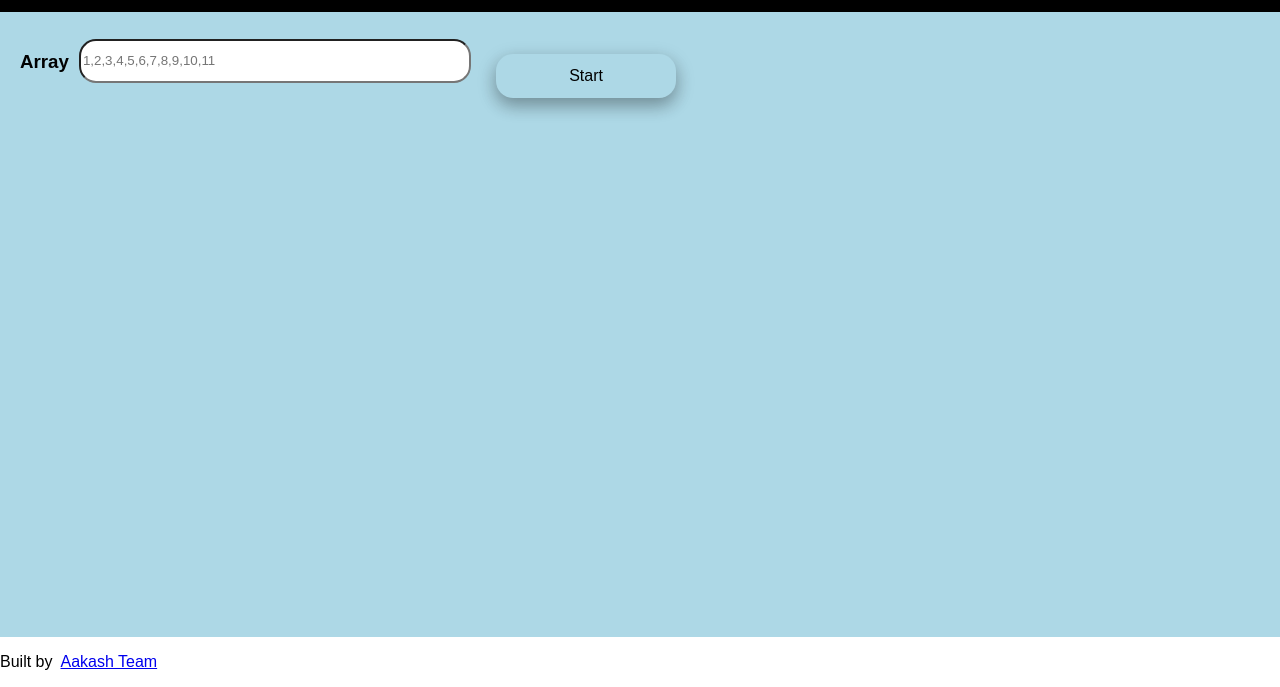
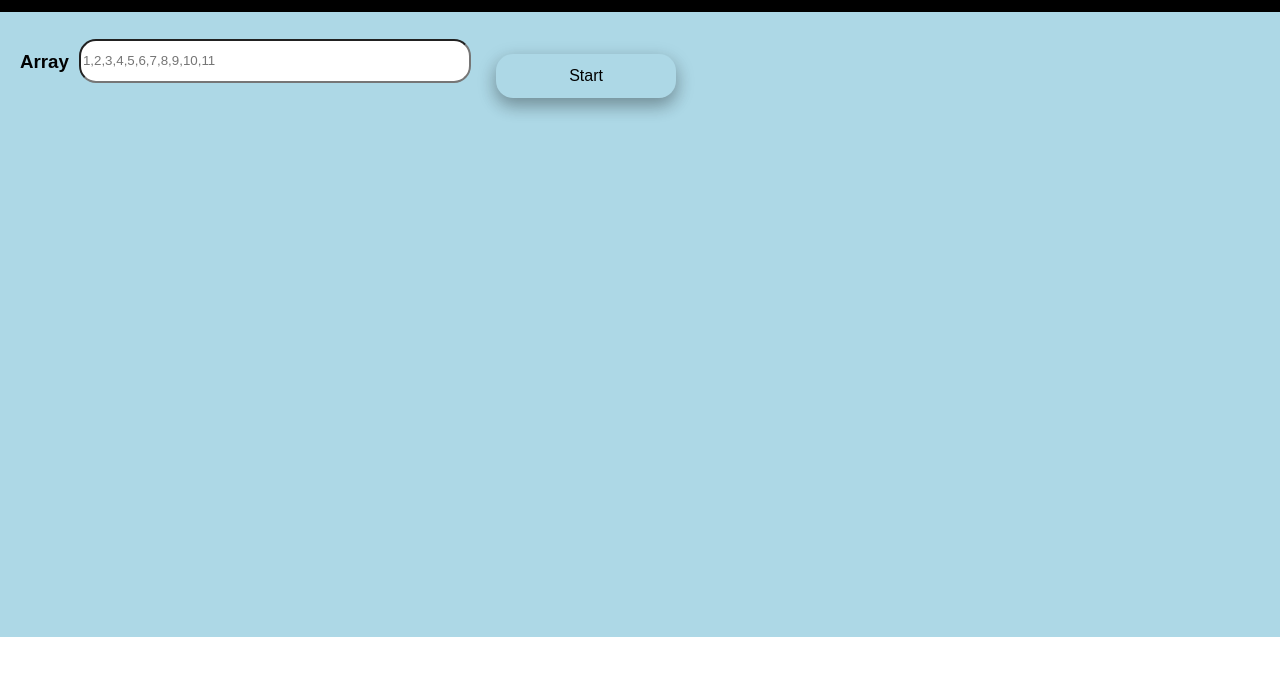
Before and after one commit to Akashmodi371/sorting-Algorithm-analysis, a plain HTML site: page index.html in a window 1280 px wide. Shown: the part 163-850 px from the top of the page. After the commit the page ends 800 px from the top, so only its background shows below. Drawn offline with Linux system fonts and the light colour scheme.

Commit message:
Update index.html

```diff
--- a/index.html
+++ b/index.html
@@ -76,11 +76,6 @@
     </div>
     <script type="text/javascript" src="javascript_main.js"></script>
 
-    <footer>
-         <p style="font-weight: 400;">Built by&nbsp;
-            <a href="https://www.linkedin.com/in/pavan-boina/" target="blank">Aakash Team</a>
-        </p>
-      </footer>
 
 </body>
 
```
